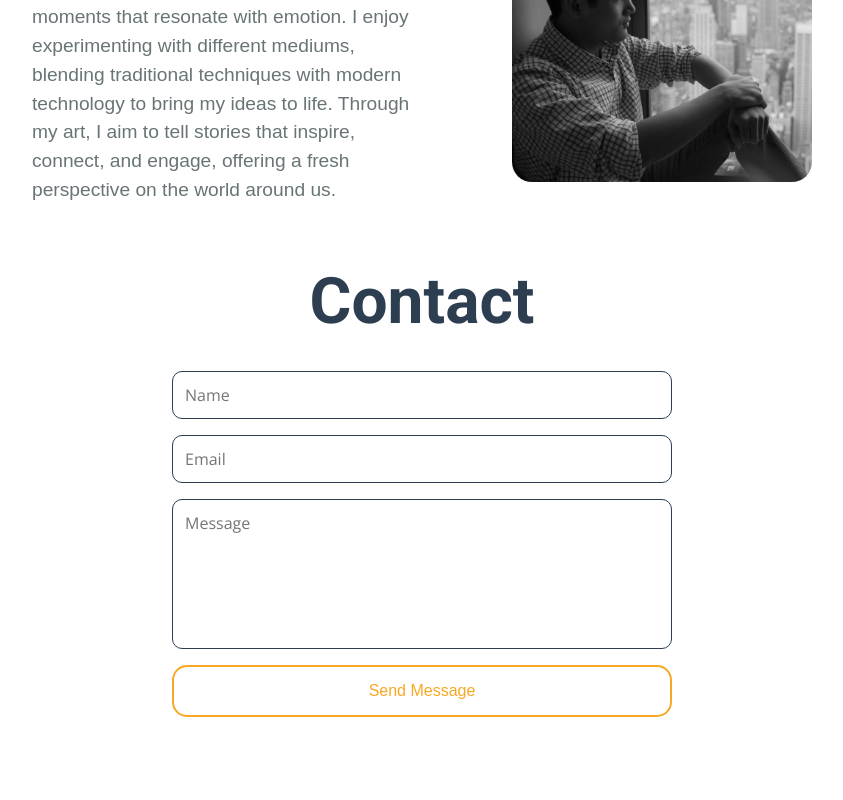
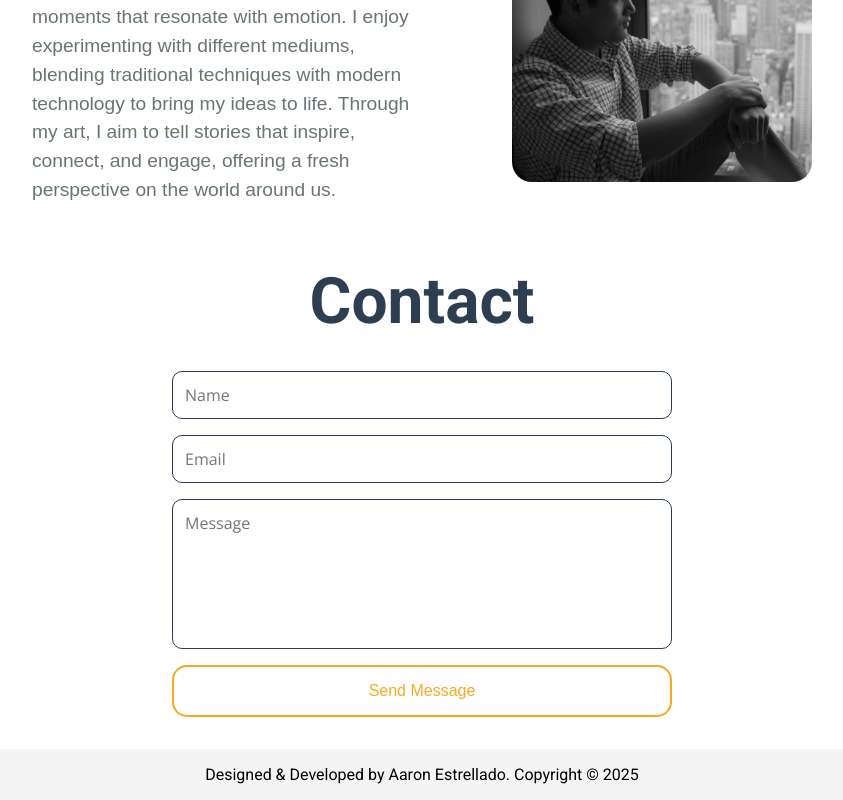
Before and after one commit to aaronestre/portfolio, a React (Vite) app: page / in a window 1280 px wide. Shown: the part 1531-2331 px from the top of the page, without its empty margins (218-1061 px from the left). Before the commit the page ends 2248 px from the top, so only its background shows below. Built offline with nearby package versions, Linux system fonts and the light colour scheme.

Commit message:
Add simple footer section

```diff
--- a/src/App.jsx
+++ b/src/App.jsx
@@ -1,13 +1,15 @@
 import RouterSwitcher from "./components/RouterSwitcher"
 import Navbar from "./components/Navbar"
+import Footer from "./components/Footer"
 
 function App() {
 
   return (
-    <>
+    <div className="App">
       <Navbar/>
       <RouterSwitcher />
-    </>
+      <Footer/>
+    </div>
   )
 }
 
--- /dev/null
+++ b/src/components/Footer.jsx
@@ -0,0 +1,11 @@
+import '../styles/Footer.css'
+
+function Footer() {
+    return (
+        <div className='footer'>
+            <p>Designed & Developed by Aaron Estrellado. Copyright © 2025</p>
+        </div>
+    );
+}
+
+export default Footer;
--- /dev/null
+++ b/src/styles/App.css
@@ -0,0 +1,3 @@
+.App {
+    display: flex;
+}
--- a/src/styles/Contact.css
+++ b/src/styles/Contact.css
@@ -19,6 +19,7 @@
     align-items: center;
     text-align: center;
     font-family: 'Roboto', sans-serif;
+    margin-bottom: 2rem;
 }
 
 .contact-title {
--- /dev/null
+++ b/src/styles/Footer.css
@@ -0,0 +1,20 @@
+* {
+    margin: 0;
+    padding: 0;
+    box-sizing: border-box;
+
+    --primary-font-color: #2c3e50;
+    --secondary-font-color: #687475;
+    --swe-color: #ff7043;
+    --highlight-color: #f9a825;
+    --art-color: #b39ddb;
+    --background-color: #F4F4F4;
+}
+
+.footer {
+    font-family: 'Roboto', sans-serif;
+    margin-top: auto;
+    background-color: var(--background-color);
+    text-align: center;
+    padding: 1rem;
+}
```
